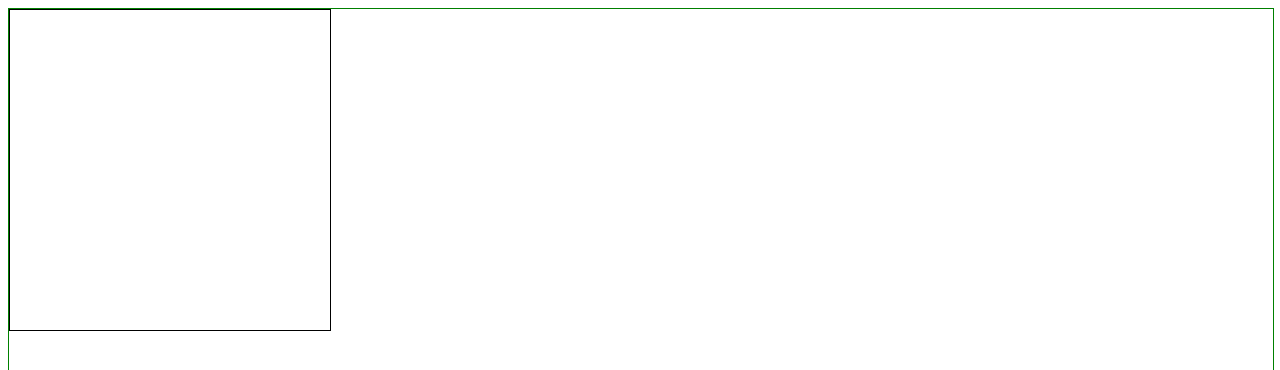
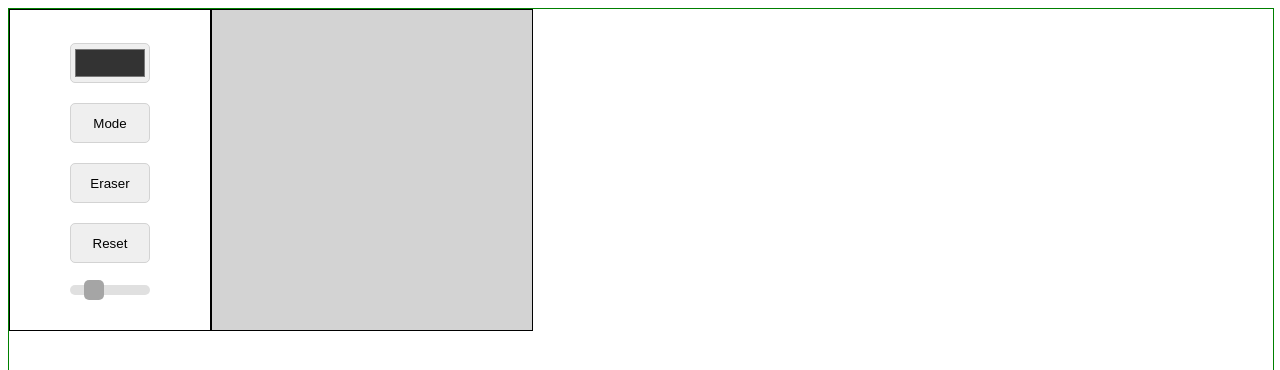
Before and after one commit to Piker50/odin-etch-a-sketch, a plain HTML site: page index.html in a window 1280 px wide. Shown: the top 370 px of the page. Drawn offline with Linux system fonts and the light colour scheme.

Commit message:
Add files via upload

```diff
--- a/index.html
+++ b/index.html
@@ -8,8 +8,15 @@
   </head>
 
   <body>
-    <div id="maincontainer">
-      <div id="gridcontainer"></div>
+    <div id="mainContainer">
+      <div id="optionsContainer">
+        <input id="colorOption" type="color" value="#333333">
+        <button id="rgbOption"> Mode </button>
+        <button id="eraserOption"> Eraser </button>
+        <button id="resetOption"> Reset </button>
+        <input id="sizeOption" type="range" value="16" min="1" max="64">
+      </div>
+      <div id="gridContainer"></div>
     </div>
   </body>
 
--- a/script.js
+++ b/script.js
@@ -1,4 +1,6 @@
-let gridcontainer = document.querySelector('#gridcontainer');
+let gridContainer = document.querySelector('#gridContainer');
+
+
 
 for (let x = 0; x<16; x++) {
     let row = document.createElement('div');
@@ -6,13 +8,18 @@ for (let x = 0; x<16; x++) {
         let pixel = document.createElement('div');
         pixel.setAttribute('id', 'pixel');
         row.appendChild(pixel);
+        pixel.addEventListener('mouseover', function(event){
+        event.target.style.backgroundColor = 'black';
+    })
     }
-    gridcontainer.appendChild(row);
+    gridContainer.appendChild(row);
 }
 
-let draw = document.querySelector('#pixel');
 
-document.addEventListener('mouseover', mouseOver);
+// const sizeSlider =
+// let draw = document.querySelector('#pixel');
+
+// document.addEventListener('mouseover', mouseOver);
 
 // function mouseOver() {
 //   document.getElementById("pixel").style.color = "red";
--- a/style.css
+++ b/style.css
@@ -1,15 +1,23 @@
-#maincontainer {
+#mainContainer {
   height: 100%;
   width: 100%;
   border: 1px solid green;
   display: flex;
 }
 
-#optionscontainer {
-
+#optionsContainer {
+  height: 320px;
+  width: 200px;
+  border: 1px solid black;
+  display: flex;
+  flex-direction: column;
+  align-items: center;
+  justify-content: center;
+  gap: 20px;
+  width: 200px;
 }
 
-#gridcontainer {
+#gridContainer {
   height: 320px;
   width: 320px;
   border: 1px solid black;
@@ -20,9 +28,50 @@
   display: inline-block;
   width: 20px;
   height: 20px;
-/*   background: #D3D3D3; */
+  background: #D3D3D3;
 }
 
-/* #pixel:hover {
+#pixel:hover {
   background: black;
-} */
+}
+
+#colorOption {
+  width: 80px;
+  height: 40px;
+  border: 1px solid #d3d3d3;
+  border-radius: 5px;
+}
+
+#sizeOption {
+  -webkit-appearance: none;
+  appearance: none;
+  width: 80px;
+  height: 10px;
+  background: #d3d3d3;
+  outline: none;
+  opacity: 0.7;
+  -webkit-transition: .2s;
+  transition: opacity .2s;
+  border-radius: 5px;
+}
+
+#sizeOption:hover {
+  opacity: 1;
+}
+
+#sizeOption::-webkit-slider-thumb {
+  -webkit-appearance: none;
+  appearance: none;
+  width: 20px;
+  height: 20px;
+  background: grey;
+  cursor: pointer;
+  border-radius: 5px;
+}
+
+button {
+  width: 80px;
+  height: 40px;
+  border: 1px solid #d3d3d3;
+  border-radius: 5px;
+}
```
